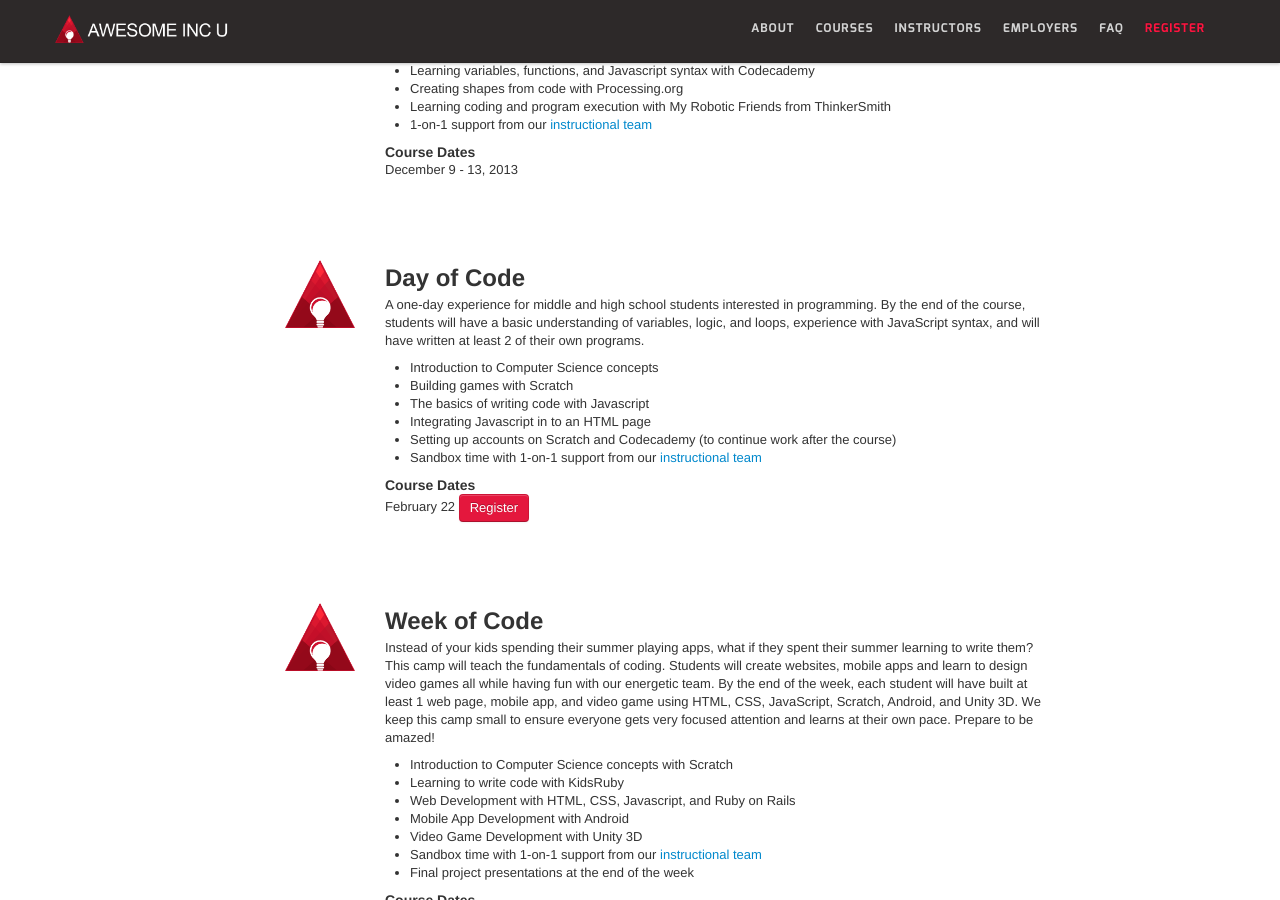
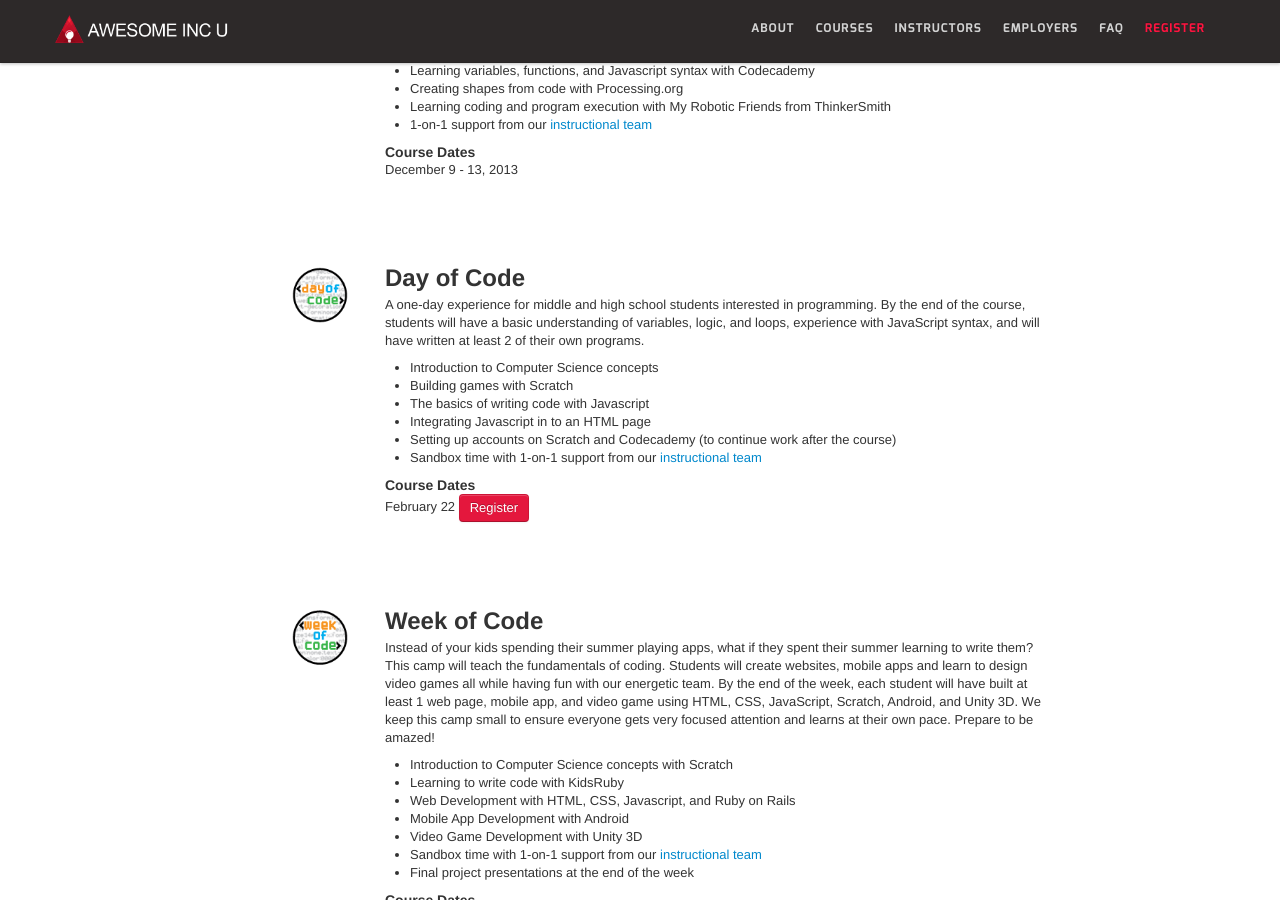
Before and after one commit to ainc/awesomeincu-2013, a Jekyll site: the page built from curriculum.html, in a window 1280 px wide and 900 px high, scrolled down 5052 px. Built offline with Jekyll 4.4.1, drawn with Linux system fonts in a browser that asks for light colours; Markdown is read by kramdown in place of the engine named in the settings; comment, search, counter and statistics services are not loaded.

Commit message:
Modified day of code and week of code logos

```diff
--- a/_includes/course-list-table.html
+++ b/_includes/course-list-table.html
@@ -43,10 +43,10 @@
           		<tr><td><a href="/curriculum#frontweb2-crash"><img src="/img/logo-html.png" alt="Awesome Inc Front-End Web Development" width="40px"></a>&nbsp;&nbsp;March 15, 9am - 4pm</td><td><a href="/curriculum#frontweb2-crash">Front-End Web Development, Level 2</a><br></td><td>$50 (students), $75 (early bird - ends Feb 28), $100 (standard)</td><td>
           		<center><a class="btn btn-red btn-large" href="http://www.eventbrite.com/e/front-end-web-development-level-2-crash-course-tickets-9901758426?aff=aincwebsite" target="_blank">Register</a></center></td></tr>
 
-				<tr><td><a href="/curriculum#k12-day"><img src="/img/logo_big.png" alt="Awesome Inc U Logo" width="40px"></a>&nbsp;&nbsp;February 22, 9am - 3pm</td><td><a href="/curriculum#k12-day">Day of Code for Kids</a><br></td><td>$50 (early bird - ends Feb 1st), $75 (standard)</td><td>
+				<tr><td><a href="/curriculum#k12-day"><img src="/img/Day-of-Code-Logo.png" alt="Awesome Inc U Logo" width="40px"></a>&nbsp;&nbsp;February 22, 9am - 3pm</td><td><a href="/curriculum#k12-day">Day of Code for Kids</a><br></td><td>$50 (early bird - ends Feb 1st), $75 (standard)</td><td>
 				<center><a class="btn btn-red btn-large" href="http://www.eventbrite.com/e/kids-code-camp-dayofcode-tickets-9821565567?aff=aincwebsite" target="_blank">Register</a></center></td></tr>
 
-				<tr><td><a href="/curriculum#k12-week"><img src="/img/logo_big.png" alt="Awesome Inc U logo" width="40px"></a>&nbsp;&nbsp;June 23 - 27, 1pm-5pm</td><td><a href="/curriculum#k12-week">Week of Code for Kids</a><br></td><td>$495 (early bird - ends Feb 1), $695 (standard)</td><td>
+				<tr><td><a href="/curriculum#k12-week"><img src="/img/Week-of-Code-Logo.png" alt="Awesome Inc U logo" width="40px"></a>&nbsp;&nbsp;June 23 - 27, 1pm-5pm</td><td><a href="/curriculum#k12-week">Week of Code for Kids</a><br></td><td>$495 (early bird - ends Feb 1), $695 (standard)</td><td>
 				<center><a class="btn btn-red btn-large" href="http://www.eventbrite.com/e/kids-code-camp-weekofcode-tickets-9821589639?aff=aincwebsite" target="_blank">Register</a></center></td></tr>
 
 				<tr><td><a href="/curriculum#k12-teacher"><img src="/img/logo_big.png" alt="Awesome Inc U logo" width="40px"></a>&nbsp;&nbsp;February 23, 10am-4pm</td><td><a href="/curriculum#k12-teacher">Learn To Code for Educators</a><br></td><td>$100 (early bird - ends Feb 1), $150 (standard)</td><td>
--- a/curriculum.html
+++ b/curriculum.html
@@ -276,7 +276,7 @@
 
             <div class="row" id="k12-day"><br><br><br><br>
               <div class="span1">
-                <a href="http://www.eventbrite.com/e/kids-code-camp-dayofcode-tickets-9821565567?aff=aincwebsite" target="_blank"><img src="/img/logo_big.png" width="70px"></a>
+                <a href="http://www.eventbrite.com/e/kids-code-camp-dayofcode-tickets-9821565567?aff=aincwebsite" target="_blank"><img src="/img/Day-of-Code-Logo.png" width="70px"></a>
               </div>
               <div class="span7">
                 <h2>Day of Code</h2>
@@ -296,7 +296,7 @@
 
             <div class="row" id="k12-week"><br><br><br><br>
               <div class="span1">
-                <a href="http://www.eventbrite.com/e/kids-code-camp-weekofcode-tickets-9821589639?aff=aincwebsite" target="_blank"><img src="/img/logo_big.png" width="70px"></a>
+                <a href="http://www.eventbrite.com/e/kids-code-camp-weekofcode-tickets-9821589639?aff=aincwebsite" target="_blank"><img src="/img/Week-of-Code-Logo.png" width="70px"></a>
               </div>
               <div class="span7">
                 <h2>Week of Code</h2>
```
Also changed, not shown: 6 other files.
